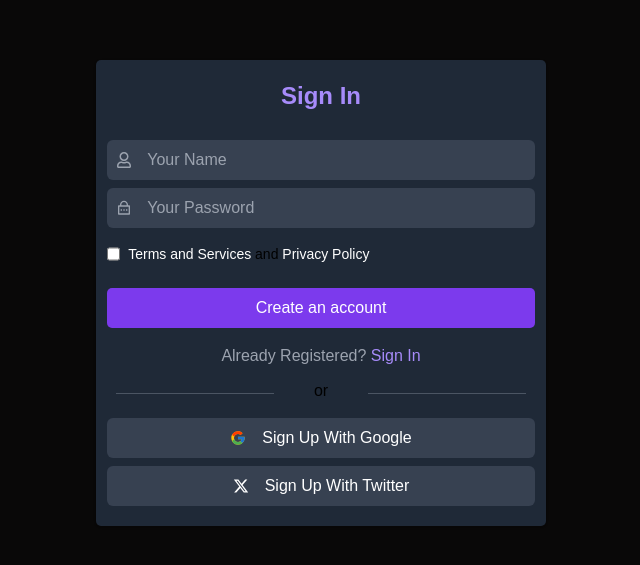
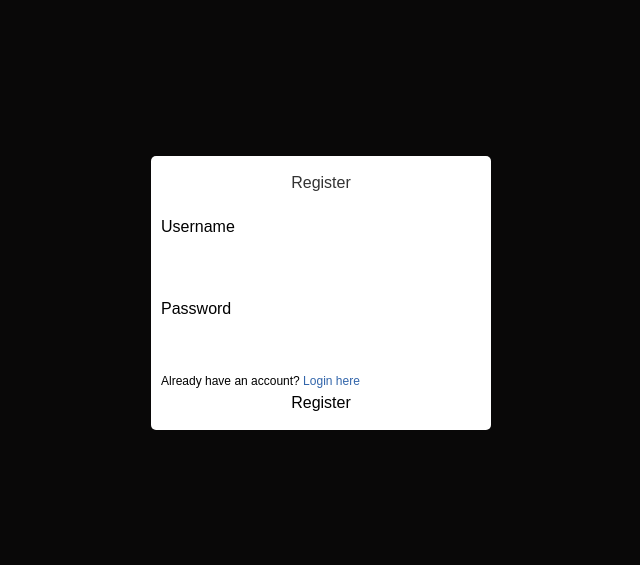
Before and after one commit to siddhuthecoder/futuristic_labs_task_frontend, a React (Create React App) app: page /register in a window 1280 px wide. Shown: the part 107-672 px from the top of the page, without its empty margins (319-959 px from the left). Built offline with nearby package versions, Linux system fonts and the light colour scheme; a web font is replaced by a local one.

Commit message:
new forms imported

```diff
--- a/src/pages/Login.jsx
+++ b/src/pages/Login.jsx
@@ -4,11 +4,6 @@ import axios from "axios";
 import { useDispatch, useSelector } from "react-redux";
 import { UserActions } from "../store/userSlice";
 import { Link, useNavigate } from "react-router-dom";
-import { FcGoogle } from "react-icons/fc";
-import { FaRegUser } from "react-icons/fa";
-import { MdOutlineEmail } from "react-icons/md";
-import { RiLockPasswordLine } from "react-icons/ri";
-import { FaShare, FaXTwitter } from "react-icons/fa6";
 
 const Login = () => {
   const [username, setUsername] = useState("");
@@ -27,7 +22,6 @@ const Login = () => {
 
   const handleSubmit = async (e) => {
     e.preventDefault();
-    console.log(username+password)
     setSubmit(true);
     if (username === "" || password === "") {
       toast.error("All Fields are required");
@@ -57,81 +51,41 @@ const Login = () => {
   return (
     <>
       <div className="log_div">
-      <form
-          action=""
-          className="w-[97%] max-w-[450px] mx-auto flex flex-col shadow rounded-[5px] bg-gray-800"
-        >
-          <div className="text-center font-bold text-2xl my-5 text-violet-400">
-            Sign In
-          </div>
-
-
-          {/* <div className="hidden items-center relative mt-2">
+        <form className="form_box" onSubmit={handleSubmit}>
+          <h2 align="center">Login</h2>
+          <div className="form_input">
+            <label htmlFor="username">Username</label>
             <input
               type="text"
-              className="bg-gray-700 w-[95%] mx-auto ps-[40px] h-[40px] rounded-md text-white placeholder-gray-400"
-              placeholder="Your Name"
-              name="username"
+              id="username"
+              value={username}
+              onChange={(e) => setUsername(e.target.value)}
             />
-            <FaRegUser className="absolute left-[20px] z-[1] text-gray-400" />
-          </div> */}
-
-          {/* <div className="flex items-center relative mt-2">
-            <input
-              type="text"
-              className="bg-gray-700 w-[95%] mx-auto ps-[40px] h-[40px] rounded-md text-white placeholder-gray-400"
-              placeholder="Your Name"
-              name="username"
-            />
-            <FaRegUser className="absolute left-[20px] z-[1] text-gray-400" />
-          </div> */}
-          <div className="flex items-center relative mt-2">
-            <input
-              type="text"
-              className="bg-gray-700 w-[95%] mx-auto ps-[40px] h-[40px] rounded-md text-white placeholder-gray-400"
-              placeholder="Your Name"
-
-
-            />
-            <FaRegUser className="absolute left-[20px] z-[1] text-gray-400" />
           </div>
-          <div className="flex items-center relative mt-2">
+          <div className="form_input">
+            <label htmlFor="password">Password</label>
             <input
               type="password"
-              className="bg-gray-700 w-[95%] mx-auto ps-[40px] h-[40px] rounded-md text-white placeholder-gray-400"
-              placeholder="Your Password"
+              id="password"
+              value={password}
+              onChange={(e) => setPassword(e.target.value)}
             />
-            <RiLockPasswordLine className="absolute left-[20px] z-[1] text-gray-400" />
           </div>
-          <div className="flex my-4 w-[95%] mx-auto">
-            <input type="checkbox" className="" placeholder="Your Password" />
-            <p className="text-left ps-2 text-sm">
-              <span className="text-white">Terms and Services</span> and{" "}
-              <span className="text-white">Privacy Policy</span>
-            </p>
-          </div>
-          <button className="w-[95%] mx-auto mb-4 bg-violet-600 text-white py-2 mt-2 rounded-[5px] hover:bg-violet-700">
-            Login
-          </button>
-          <p className="text-center">
-            <span className="text-gray-400">Already Registered? </span>
-            <Link to="/signin" className="hover:underline text-violet-400 ">
-              Sign In
+          <p>
+            Dont have an account?{" "}
+            <Link to="/register" style={{ color: "#3265aa" }}>
+              Register here
             </Link>
           </p>
-          <div className="flex w-full items-center justify-between h-[50px]">
-            <div className="w-[35%] h-[1px] bg-gray-600 mx-auto"></div>
-            <div className="mx-auto pb-1">or</div>
-            <div className="w-[35%] h-[1px] bg-gray-600 mx-auto"></div>
+          <div className="center_btn">
+            {!submit ? (
+              <button type="submit">Login</button>
+            ) : (
+              <button type="submit" disabled>
+                Logging in...
+              </button>
+            )}
           </div>
-          <button className="flex justify-center items-center text-center text-white p-2 w-[95%] mx-auto rounded-md bg-gray-700 border-[1px] border-gray-600 hover:bg-gray-600">
-            <FcGoogle />
-            <span className="ml-4">Sign Up With Google</span>
-          </button>
-          <button className="mb-5 flex justify-center items-center text-center mt-2 text-white p-2 w-[95%] mx-auto rounded-md bg-gray-700 border-[1px] border-gray-600 hover:bg-gray-600">
-            <FaXTwitter />
-            <span className="ml-4">Sign Up With Twitter</span>
-          </button>
         </form>
       </div>
     </>
--- a/src/pages/Signup.jsx
+++ b/src/pages/Signup.jsx
@@ -4,11 +4,6 @@ import axios from "axios";
 import { useDispatch, useSelector } from "react-redux";
 import { UserActions } from "../store/userSlice";
 import { Link, useNavigate } from "react-router-dom";
-import { FcGoogle } from "react-icons/fc";
-import { FaRegUser } from "react-icons/fa";
-import { MdOutlineEmail } from "react-icons/md";
-import { RiLockPasswordLine } from "react-icons/ri";
-import { FaShare, FaXTwitter } from "react-icons/fa6";
 
 const Signup = () => {
   const [username, setUsername] = useState("");
@@ -56,79 +51,41 @@ const Signup = () => {
   return (
     <>
       <div className="log_div">
-
-        <form
-          action=""
-          className="w-[97%] max-w-[450px] mx-auto flex flex-col shadow rounded-[5px] bg-gray-800"
-        >
-          <div className="text-center font-bold text-2xl my-5 text-violet-400">
-            Sign In
-          </div>
-
-          {/* <div className="flex items-center relative mt-2">
+        <form className="form_box" onSubmit={handleSubmit}>
+          <h2 align="center">Register</h2>
+          <div className="form_input">
+            <label htmlFor="username">Username</label>
             <input
               type="text"
-              className="bg-gray-700 w-[95%] mx-auto ps-[40px] h-[40px] rounded-md text-white placeholder-gray-400"
-              placeholder="Your name"
+              id="username"
+              value={username}
+              onChange={(e) => setUsername(e.target.value)}
             />
-            <FaRegUser className="absolute left-[20px] z-[1] text-gray-400" />
-          </div> */}
-          <div className="hidden items-center relative mt-2">
-            <input
-              type="text"
-              className="bg-gray-700 w-[95%] mx-auto ps-[40px] h-[40px] rounded-md text-white placeholder-gray-400"
-              placeholder="Your Name"
-              name="username"
-            />
-            <FaRegUser className="absolute left-[20px] z-[1] text-gray-400" />
           </div>
-
-          <div className="flex items-center relative mt-2">
+          <div className="form_input">
+            <label htmlFor="password">Password</label>
             <input
               type="password"
-              className="bg-gray-700 w-[95%] mx-auto ps-[40px] h-[40px] rounded-md text-white placeholder-gray-400"
-              placeholder="Your Name"
+              id="password"
+              value={password}
+              onChange={(e) => setPassword(e.target.value)}
             />
-            <FaRegUser className="absolute left-[20px] z-[1] text-gray-400" />
           </div>
-
-          <div className="flex items-center relative mt-2">
-            <input
-              type="password"
-              className="bg-gray-700 w-[95%] mx-auto ps-[40px] h-[40px] rounded-md text-white placeholder-gray-400"
-              placeholder="Your Password"
-            />
-            <RiLockPasswordLine className="absolute left-[20px] z-[1] text-gray-400" />
+          <p>
+            Already have an account?{" "}
+            <Link to="/login" style={{ color: "#3265aa" }}>
+              Login here
+            </Link>{" "}
+          </p>
+          <div className="center_btn">
+            {!submit ? (
+              <button type="submit">Register</button>
+            ) : (
+              <button type="submit" disabled>
+                Registering...
+              </button>
+            )}
           </div>
-          <div className="flex my-4 w-[95%] mx-auto">
-            <input type="checkbox" className="" placeholder="Your Password" />
-            <p className="text-left ps-2 text-sm">
-              <span className="text-white">Terms and Services</span> and{" "}
-              <span className="text-white">Privacy Policy</span>
-            </p>
-          </div>
-          <button className="w-[95%] mx-auto mb-4 bg-violet-600 text-white py-2 mt-2 rounded-[5px] hover:bg-violet-700">
-            Create an account
-          </button>
-          <p className="text-center">
-            <span className="text-gray-400">Already Registered? </span>
-            <Link to="/signin" className="hover:underline text-violet-400 ">
-              Sign In
-            </Link>
-          </p>
-          <div className="flex w-full items-center justify-between h-[50px]">
-            <div className="w-[35%] h-[1px] bg-gray-600 mx-auto"></div>
-            <div className="mx-auto pb-1">or</div>
-            <div className="w-[35%] h-[1px] bg-gray-600 mx-auto"></div>
-          </div>
-          <button className="flex justify-center items-center text-center text-white p-2 w-[95%] mx-auto rounded-md bg-gray-700 border-[1px] border-gray-600 hover:bg-gray-600">
-            <FcGoogle />
-            <span className="ml-4">Sign Up With Google</span>
-          </button>
-          <button className="mb-5 flex justify-center items-center text-center mt-2 text-white p-2 w-[95%] mx-auto rounded-md bg-gray-700 border-[1px] border-gray-600 hover:bg-gray-600">
-            <FaXTwitter />
-            <span className="ml-4">Sign Up With Twitter</span>
-          </button>
         </form>
       </div>
     </>
```
